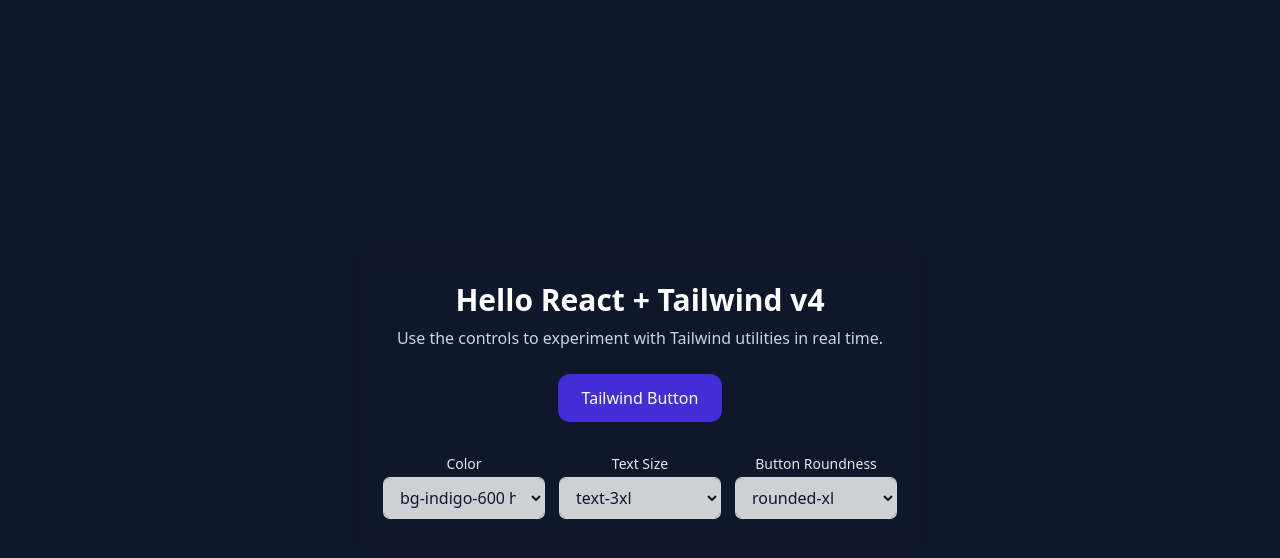
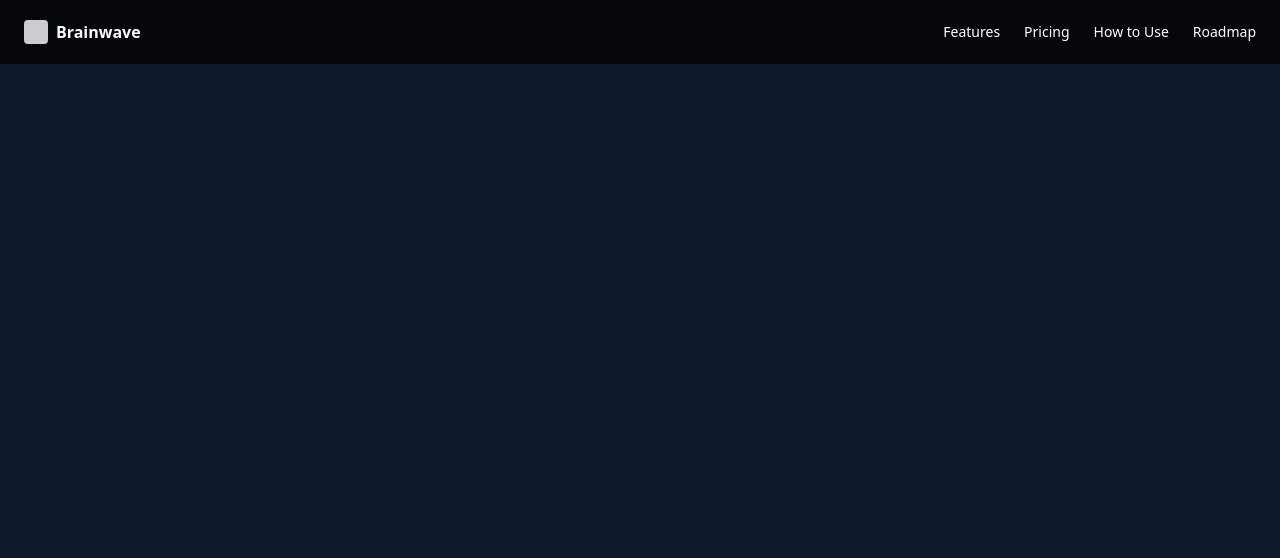
Before and after one commit to Ronni-Grand/brainwave_210_4, a React (Vite) app: page / in a window 1280 px wide. Shown: the top 558 px of the page. Built offline with nearby package versions, Linux system fonts and the light colour scheme.

Commit message:
End of Week 2, Night 2

```diff
--- a/src/App.jsx
+++ b/src/App.jsx
@@ -1,107 +1,18 @@
-import { useState } from "react";
+import Navbar from "./components/layouts/Navbar";
+import { NavLink } from "react-router-dom";
 
-function App() {
-  const [count, setCount] = useState(0);
-  const [color, setColor] = useState("bg-indigo-600 hover: bg-indigo-700");
-  const [rounded, setRounded] = useState("rounded-xl");
-  const [textSize, setTextSize] = useState("text-3xl");
+const links = [
+  { to: "/features", label: "Features" },
+  { to: "/pricing", label: "Pricing" },
+  { to: "/how-to-use", label: "How to Use" },
+  { to: "/roadmap", label: "Roadmap" },
+];
 
+export default function AppLayout() {
   return (
-    // Layout wrapper:
-
-    // Card container:
-    <div className="min-h-full flex items-center justify-center p-6">
-      {/* Heading Container:*/}
-      <div className="max-w-xl w-full text-center bg[--border-white/10 p-8 rounded-2xl backdrop-blur-sm">
-        <h1 className={`${textSize} font-semibold text-white`}>
-          Hello React + Tailwind v4
-        </h1>
-        <p className="m-2 text-slate-300">
-          Use the controls to experiment with Tailwind utilities in real time.
-        </p>
-        <div className="mt-6">
-          <button
-            className={`${color} ${rounded} px-6 py-3 text-white font-medium transition focus:outline-none focus:ring-2 focus:ring-indigo-400`}
-          >
-            Tailwind Button
-          </button>
-        </div>
-        {/* Controls Grid */}
-        <div className="mt-8 grid gap-4 sm:grid-cols-3">
-          {/* Color Control */}
-          <Control label="Color">
-            <Select
-              value={color}
-              onChange={setColor}
-              options={[
-                "bg-indigo-600 hover:bg-indigo-700",
-                "bg-blue-600 hover:bg-blue-700",
-                "bg-emerald-600 hover:bg-emerald-700",
-                "bg-rose-600 hover:bg-rose-700",
-                "bg-amber-600 hover:bg-amber-700",
-              ]}
-            ></Select>
-          </Control>
-
-          {/* Text Size Control */}
-          <Control label="Text Size">
-            <Select
-              value={textSize}
-              onChange={setTextSize}
-              options={[
-                "text-xl",
-                "text-2xl",
-                "text-3xl",
-                "text-4xl",
-                "text-5xl",
-              ]}
-            ></Select>
-          </Control>
-
-          {/* Button Corner Roundness Control */}
-          <Control label="Button Roundness">
-            <Select
-              value={rounded}
-              onChange={setRounded}
-              options={[
-                "rounded-md",
-                "rounded-xl",
-                "rounded-2xl",
-                "rounded-full",
-              ]}
-            ></Select>
-          </Control>
-        </div>
-      </div>
+    <div className="min-h-dvh flex flex-col">
+      <Navbar />
+      {/* Main content goes here */}
     </div>
   );
 }
-
-// Control function/component
-function Control({ label, children }) {
-  return (
-    <label className="block">
-      <span className="block mb-1 text-slate-200 text-sm">{label}</span>
-      {children}
-    </label>
-  );
-}
-
-// Reusable Select component
-function Select({ value, onChange, options }) {
-  return (
-    <select
-      value={value}
-      onChange={(e) => onChange(e.target.value)}
-      className="w-full bg-white/80 text-slate-900 px-3 py-2 rounded-md outline-none ring-1 ring-slate-300 focus:ring-2 forcus:ring-indigo-400"
-    >
-      {options.map((opt) => (
-        <option key={opt} value={opt}>
-          {opt}
-        </option>
-      ))}
-    </select>
-  );
-}
-
-export default App;
--- /dev/null
+++ b/src/app_old.jsx
@@ -0,0 +1,107 @@
+import { useState } from "react";
+
+function App() {
+  const [count, setCount] = useState(0);
+  const [color, setColor] = useState("bg-indigo-600 hover: bg-indigo-700");
+  const [rounded, setRounded] = useState("rounded-xl");
+  const [textSize, setTextSize] = useState("text-3xl");
+
+  return (
+    // Layout wrapper:
+
+    // Card container:
+    <div className="min-h-full flex items-center justify-center p-6">
+      {/* Heading Container:*/}
+      <div className="max-w-xl w-full text-center bg[--border-white/10 p-8 rounded-2xl backdrop-blur-sm">
+        <h1 className={`${textSize} font-semibold text-white`}>
+          Hello React + Tailwind v4
+        </h1>
+        <p className="m-2 text-slate-300">
+          Use the controls to experiment with Tailwind utilities in real time.
+        </p>
+        <div className="mt-6">
+          <button
+            className={`${color} ${rounded} px-6 py-3 text-white font-medium transition focus:outline-none focus:ring-2 focus:ring-indigo-400`}
+          >
+            Tailwind Button
+          </button>
+        </div>
+        {/* Controls Grid */}
+        <div className="mt-8 grid gap-4 sm:grid-cols-3">
+          {/* Color Control */}
+          <Control label="Color">
+            <Select
+              value={color}
+              onChange={setColor}
+              options={[
+                "bg-indigo-600 hover:bg-indigo-700",
+                "bg-blue-600 hover:bg-blue-700",
+                "bg-emerald-600 hover:bg-emerald-700",
+                "bg-rose-600 hover:bg-rose-700",
+                "bg-amber-600 hover:bg-amber-700",
+              ]}
+            ></Select>
+          </Control>
+
+          {/* Text Size Control */}
+          <Control label="Text Size">
+            <Select
+              value={textSize}
+              onChange={setTextSize}
+              options={[
+                "text-xl",
+                "text-2xl",
+                "text-3xl",
+                "text-4xl",
+                "text-5xl",
+              ]}
+            ></Select>
+          </Control>
+
+          {/* Button Corner Roundness Control */}
+          <Control label="Button Roundness">
+            <Select
+              value={rounded}
+              onChange={setRounded}
+              options={[
+                "rounded-md",
+                "rounded-xl",
+                "rounded-2xl",
+                "rounded-full",
+              ]}
+            ></Select>
+          </Control>
+        </div>
+      </div>
+    </div>
+  );
+}
+
+// Control function/component
+function Control({ label, children }) {
+  return (
+    <label className="block">
+      <span className="block mb-1 text-slate-200 text-sm">{label}</span>
+      {children}
+    </label>
+  );
+}
+
+// Reusable Select component
+function Select({ value, onChange, options }) {
+  return (
+    <select
+      value={value}
+      onChange={(e) => onChange(e.target.value)}
+      className="w-full bg-white/80 text-slate-900 px-3 py-2 rounded-md outline-none ring-1 ring-slate-300 focus:ring-2 forcus:ring-indigo-400"
+    >
+      {options.map((opt) => (
+        <option key={opt} value={opt}>
+          {opt}
+        </option>
+      ))}
+    </select>
+  );
+}
+
+export default App;
--- /dev/null
+++ b/src/components/layouts/Navbar.jsx
@@ -0,0 +1,42 @@
+import Container from "../ui/Container.jsx";
+import { NavLink } from "react-router-dom";
+
+const links = [
+  { to: "/features", label: "Features" },
+  { to: "/pricing", label: "Pricing" },
+  { to: "/how-to-use", label: "How to Use" },
+  { to: "/roadmap", label: "Roadmap" },
+];
+
+export default function Navbar() {
+  return (
+    <header className="sticky top-0 z-50 bg-black/70 backdrop-blur">
+      <Container className="flex h-16 items-center justify-between">
+        {/* Left: Logo/Brand */}
+        <a href="/" className="flex items-center gap-2">
+          <span className="inline-block h-6 w-6 rounded bg-white/80 aria-hidden"></span>
+          <span className="text-white font-semibold">Brainwave</span>
+        </a>
+        {/* Center: Navigation links (hidden on small screens) */}
+        <nav className="hidden md:block">
+          <ul className="flex items-center gap-6 text-sm text-white/80">
+            {links.map((link) => (
+              <li key={link.to}>
+                <NavLink
+                  to={link.to}
+                  className={({ isActive }) =>
+                    `transition hover: text-white ${
+                      isActive ? "text-white" : ""
+                    }`
+                  }
+                >
+                  {link.label}
+                </NavLink>
+              </li>
+            ))}
+          </ul>
+        </nav>
+      </Container>
+    </header>
+  );
+}
--- /dev/null
+++ b/src/components/ui/Container.jsx
@@ -0,0 +1,13 @@
+{
+  /* Purpose: This component keeps content centered wit consistent horizontal padding. */
+}
+
+export default function Container({ children, className = "" }) {
+  return (
+    <div
+      className={`mx-auto w-full max-w-screen-xl px-4 sm:px-6 1g:px-8 ${className}`}
+    >
+      {children}
+    </div>
+  );
+}
--- /dev/null
+++ b/src/components/ui/Section.jsx
@@ -0,0 +1,13 @@
+{
+  /*Purpose: Provides vertical rhythem and semantic grouping */
+}
+
+export default function Section({
+  as: Tag = "section",
+  className = "",
+  children,
+}) {
+  return (
+    <Tag className={`py-16 sm:py-20 lg:py-24 ${className}`}>{children}</Tag>
+  );
+}
--- /dev/null
+++ b/src/main_old.jsx
@@ -0,0 +1,13 @@
+import { StrictMode } from "react";
+import { createRoot } from "react-dom/client";
+import { BrowserRouter } from "react-router-dom";
+import "./index.css";
+import App from "./App.jsx";
+
+createRoot(document.getElementById("root")).render(
+  <StrictMode>
+    <BrowserRouter>
+      <App />
+    </BrowserRouter>
+  </StrictMode>
+);
```
